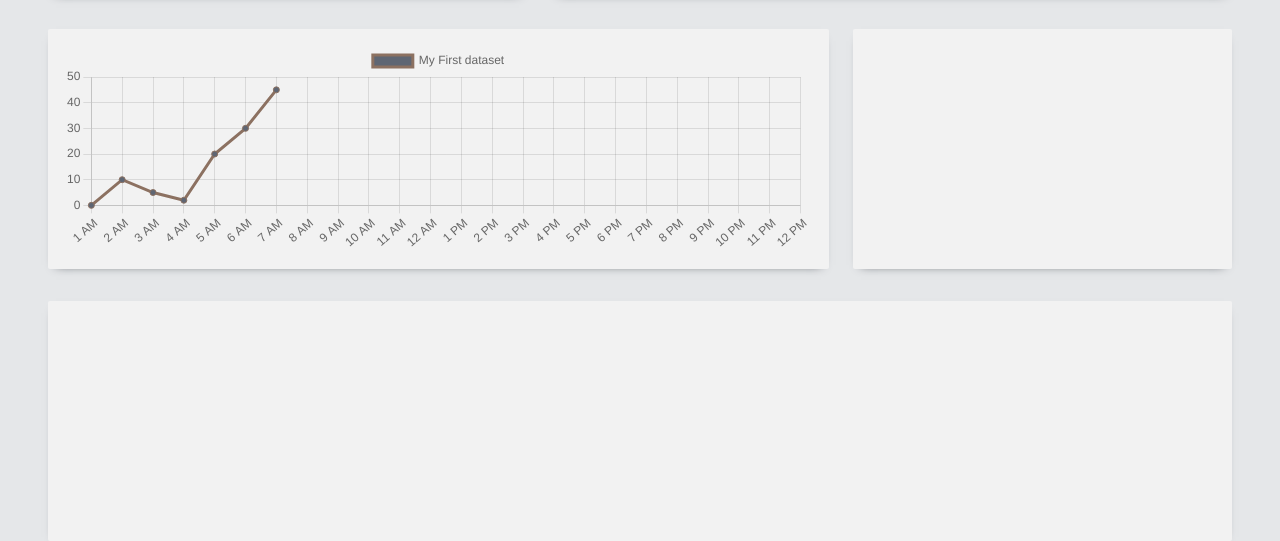
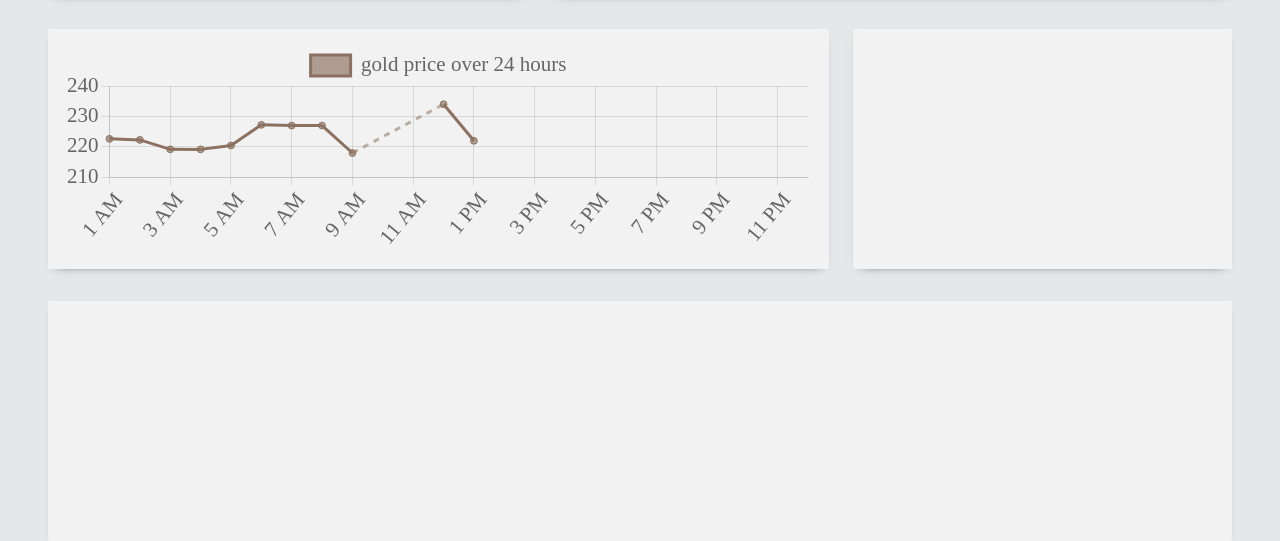
Before and after one commit to 0damy/Golice-base, a website: page loyout.html in a window 1280 px wide. Shown: the part 388-929 px from the top of the page. Drawn offline with nearby package versions, Linux system fonts and the light colour scheme; a web font is replaced by a local one.

Commit message:
first chart added

```diff
--- a/loyout.html
+++ b/loyout.html
@@ -106,7 +106,7 @@
                <div class="col-md-8">
                     <div class="card cardUti">
                          <div class="card-body">
-                              <canvas id="myChart"></canvas>
+                              <canvas id="hoursChart"></canvas>
                          </div>
                     </div>
                </div>
@@ -138,7 +138,8 @@
 
      <script src="https://cdn.jsdelivr.net/npm/@popperjs/core@2.11.5/dist/umd/popper.min.js" integrity="sha384-Xe+8cL9oJa6tN/veChSP7q+mnSPaj5Bcu9mPX5F5xIGE0DVittaqT5lorf0EI7Vk" crossorigin="anonymous"></script>
      <script src="https://cdn.jsdelivr.net/npm/bootstrap@5.2.0-beta1/dist/js/bootstrap.min.js" integrity="sha384-kjU+l4N0Yf4ZOJErLsIcvOU2qSb74wXpOhqTvwVx3OElZRweTnQ6d31fXEoRD1Jy" crossorigin="anonymous"></script>
+
      <script src="https://cdn.jsdelivr.net/npm/chart.js@3.7.1"></script>
-<script src="mechanics.js"></script>
+     <script src="mechanics.js"></script>
 </body>
 </html>
--- a/mechanics.js
+++ b/mechanics.js
@@ -1,4 +1,7 @@
-const labels = [
+const days = []
+
+
+const hours = [
      '1 AM',
      '2 AM',
      '3 AM',
@@ -25,30 +28,115 @@ const labels = [
      '12 PM',
 ];
 
-const data = {
-     labels: labels,
-     datasets: [{
-       label: 'My First dataset',
-       backgroundColor: '#5F6673',
-       borderColor: '#8C7161',
-       data: [0, 10, 5, 2, 20, 30, 45],
-     }]
-   };
+const textuals = {
+     en: {
+          navbarLabels:{
+               philosophy: 'PHILOSOPHY',
+               about: 'ABOUT',
+               en: 'en',
+               ar: 'ar',
+               light: 'light',
+               dark: 'dark'
+          },
+          frstCard: {
+               K: '24K',
+               measureUnit: '-gold gram price',
+               currency: 'sar'
+          },
+          scndCard: {
+               K: '24K',
+               title1: '-gold',
+               measureUnit: ['1 g', '5 g', '10 g', '20 g', '1 oz', '50 g', '100 g', '200 g', '500 g', '1 kg'],
+               title2: 'price',
+               currencyList: ['usd', 'sar']
+          },
+          thrdCard: {
+               title: 'gold price over 24 hours'
+          }
+     },
+     ar: {
 
-const config = {
+     }
+}
+
+// the api call for the current price of gold
+
+
+// set values based on the page width for responsivity purposes
+Chart.defaults.font.size = 12
+
+let pageWidth = document.body.offsetWidth;
+if (pageWidth < 600){
+     Chart.defaults.font.size = 15
+}
+else if ( pageWidth < 1200){
+     Chart.defaults.font.size = 18
+}
+else if ( pageWidth < 1500){
+     Chart.defaults.font.size = 21
+}
+else {
+     Chart.defaults.font.size = 24
+}
+
+
+
+// the general font of all the charts
+Chart.defaults.font.family = "'Inknut Antiqua', 'Tomorrow'"
+
+// the function that controls the charts where the data are undefined
+const skipped = (ctx, value) => ctx.p0.skip || ctx.p1.skip ? value : undefined;
+const down = (ctx, value) => ctx.p0.parsed.y > ctx.p1.parsed.y ? value : undefined;
+
+// selects the canves where to imped the first chart
+const monthChart = document.getElementById('hoursChart').getContext('2d');
+
+
+const chart1 = new Chart(monthChart, {
+     // specifies the type of the chart(whether a bar, pie, table or a line chart)
      type: 'line',
-     data: data,
+
+     // here we place our data
+     data: {
+          labels: hours,
+          datasets: [{
+               label: textuals.en.thrdCard.title,
+               backgroundColor: '#8C7161aa',
+               borderColor: '#8C7161',
+               color: '#0d0d0d',
+               data: [222.64, 222.3, 219.2, 219.19, 220.47, 227.24, 227, 227, 218, NaN, NaN, 234, 222],
+
+               pointRadius: 3.4,
+
+               segment: {
+                    borderColor: ctx => skipped(ctx, '#8C716188') || down(ctx, '#8C7161'),
+                    borderDash: ctx => skipped(ctx, [6, 6]),
+                  },
+               spanGaps: true,
+
+               tension: 0,
+          }]
+     },
+     // here we place the some of the styling propereties
      options: {
           maintainAspectRatio: false,
           scales: {
                y: {
-                    beginAtZero: true
+                    suggestedMin: 220,
+                    suggestedMax: 230
+               },
+               x: {
+                    beginAtZero: true,
+                    suggestedMax: 2
                }
+          },
+          layout: {
+
+          },
+          responsive: true,
+          plugins: {
+               suggestedMin: 10,
+               suggestedMax: 10
           }
      }
-   };
-
-const myChart = new Chart(
-     document.getElementById('myChart'),
-     config
-   );
+})
```
